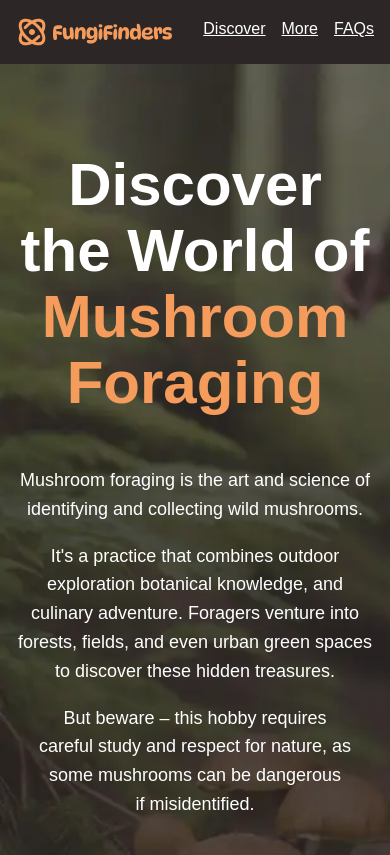
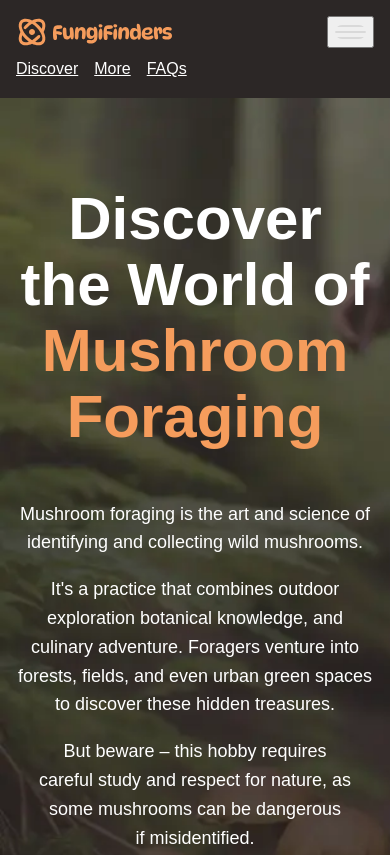
Before and after one commit to TaqdeesMehdi/vanilla-css-project, a plain HTML site: page index.html in a window 390 px wide. Shown: the top 855 px of the page. Drawn offline with Linux system fonts and the light colour scheme.

Commit message:
added hamburger menu

```diff
--- a/index.html
+++ b/index.html
@@ -12,7 +12,11 @@
         <div class="wrapper" data-width="wide">
           <div class="site-header--inner">
             <img src="assets/fungi-finders.svg" alt="" />
-            <nav class="primary-navigation">
+            <button aria-controls="primary-nav" aria-expanded="false">
+              <span class="visually-hidden">Menu</span>
+              <img src="assets/hamburger.svg" alt="" />
+            </button>
+            <nav id="primary-nav" class="primary-navigation">
               <ul role="list">
                 <li><a href="/">Discover</a></li>
                 <li><a href="#">More</a></li>
```
